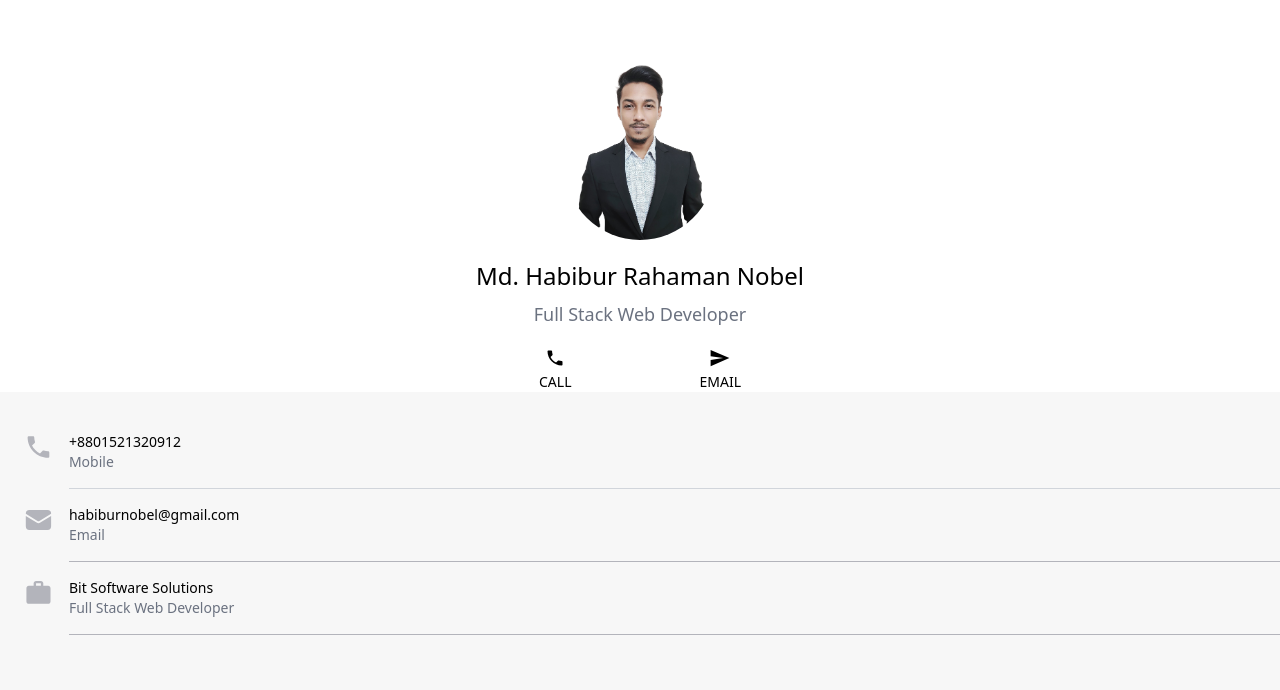
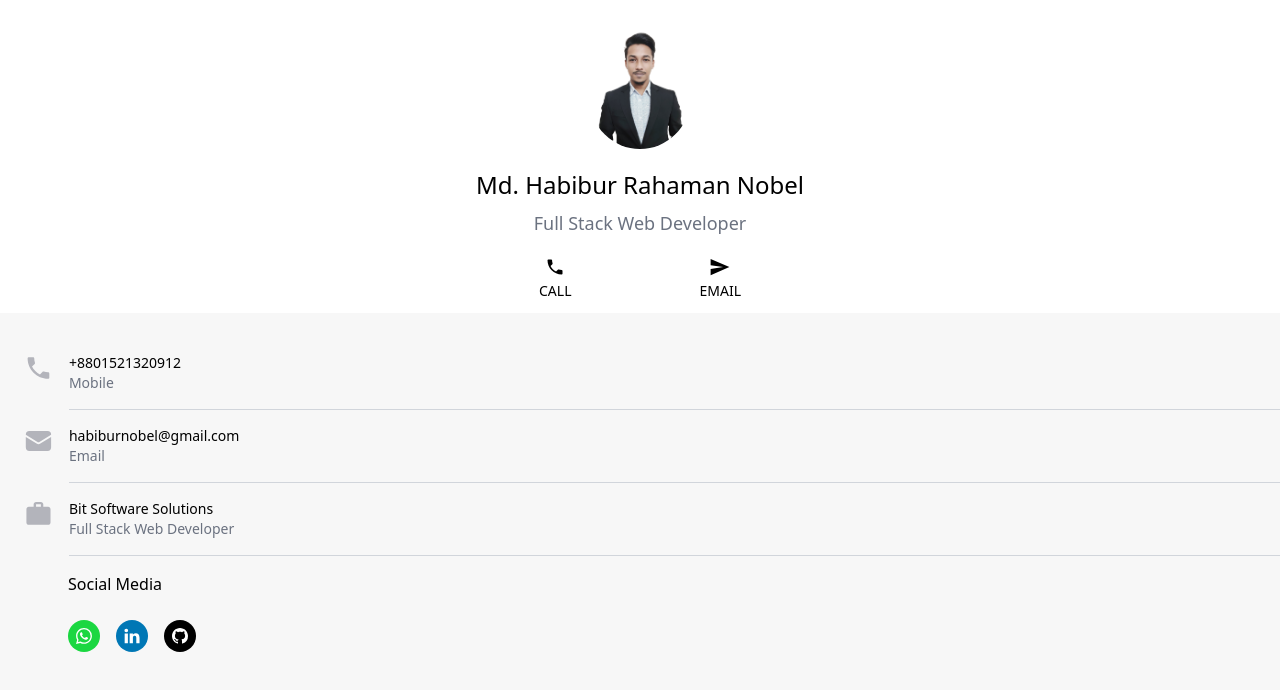
Before and after one commit to nobel7761/habiburnobel, a Next.js app: page / in a window 1280 px wide. Shown: the top 690 px of the page. Built offline with nearby package versions, Linux system fonts and the light colour scheme.

Commit message:
social media icon added

```diff
--- a/pages/index.tsx
+++ b/pages/index.tsx
@@ -4,7 +4,7 @@ import TopSection from "../src/Components/TopSection";
 
 const index = () => {
   return (
-    <div>
+    <div className="flex flex-col gap-y-3">
       <TopSection />
       <LowerSection />
     </div>
--- a/src/Components/LowerSection.tsx
+++ b/src/Components/LowerSection.tsx
@@ -2,10 +2,13 @@ import React from "react";
 import { IoMdCall } from "react-icons/io";
 import { HiEnvelope } from "react-icons/hi2";
 import { MdWork } from "react-icons/md";
+import { BsWhatsapp } from "react-icons/bs";
+import { TfiLinkedin } from "react-icons/tfi";
+import { BsGithub } from "react-icons/bs";
 
 const LowerSection = () => {
   return (
-    <div className="bg-[#F7F7F7] h-[calc(100vh-50vh)] py-10 flex flex-col gap-y-4">
+    <div className="bg-[#F7F7F7] h-[calc(100vh-40vh)] py-10 flex flex-col gap-y-4">
       <div className="flex gap-x-4   w-full pl-6">
         <IoMdCall className="text-3xl text-[#B3B4BB]" />
         <div className="border-b border-gray-300 w-full pb-4">
@@ -16,7 +19,7 @@ const LowerSection = () => {
 
       <div className="flex gap-x-4   w-full pl-6">
         <HiEnvelope className="text-3xl text-[#B3B4BB]" />
-        <div className="border-b border-[#B3B4BB] w-full pb-4">
+        <div className="border-b border-gray-300 w-full pb-4">
           <p className="text-sm">habiburnobel@gmail.com</p>
           <p className="text-gray-500 text-sm">Email</p>
         </div>
@@ -24,9 +27,24 @@ const LowerSection = () => {
 
       <div className="flex gap-x-4   w-full pl-6">
         <MdWork className="text-3xl text-[#B3B4BB]" />
-        <div className="border-b border-[#B3B4BB] w-full pb-4">
+        <div className="border-b border-gray-300 w-full pb-4">
           <p className="text-sm">Bit Software Solutions</p>
           <p className="text-gray-500 text-sm">Full Stack Web Developer</p>
+        </div>
+      </div>
+
+      <div className="pl-[68px]">
+        <p className="mb-6">Social Media</p>
+        <div className="flex gap-x-4 items-center">
+          <div className="bg-[#1BD741] w-8 h-8 rounded-full flex justify-center items-center">
+            <BsWhatsapp className="text-white" />
+          </div>
+          <div className="bg-[#0077B5] w-8 h-8 rounded-full flex justify-center items-center">
+            <TfiLinkedin className="text-white" />
+          </div>
+          <div className="bg-[#000000] w-8 h-8 rounded-full flex justify-center items-center">
+            <BsGithub className="text-white" />
+          </div>
         </div>
       </div>
     </div>
--- a/src/Components/TopSection.tsx
+++ b/src/Components/TopSection.tsx
@@ -10,10 +10,11 @@ const TopSection = () => {
         <Image
           src="/images/MD HABIBUR RAHAMAN.png"
           alt="DP"
-          width={150}
-          height={150}
-          className="rounded-full mt-10"
+          width={100}
+          height={100}
+          className="rounded-full mt-4"
         />
+        {/* <img src="../public/images/MD HABIBUR RAHAMAN.png" alt="DP" /> */}
       </div>
 
       <div className="text-center my-5 flex flex-col gap-y-2">
```
